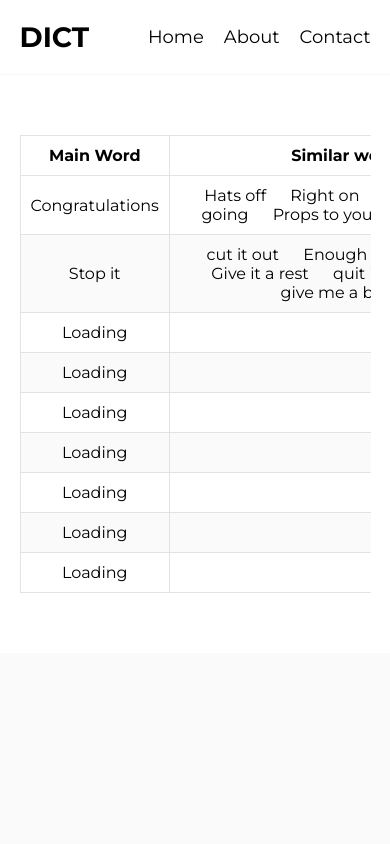
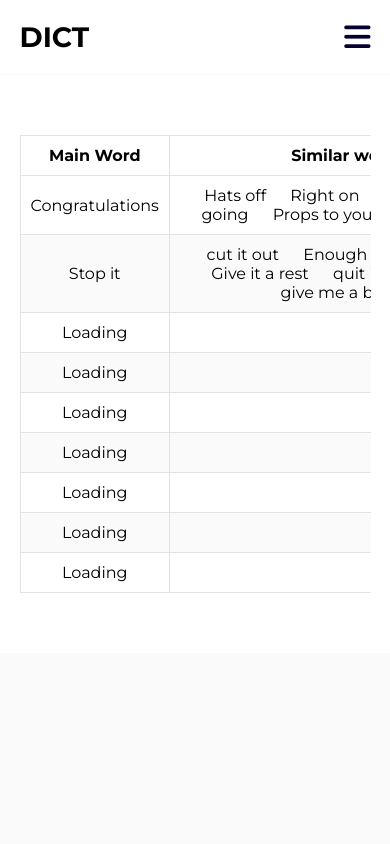
Before and after one commit to alamin015/dictionary, a plain HTML site: page index.html in a window 390 px wide. Shown: the top 844 px of the page. Drawn offline with Linux system fonts and the light colour scheme.

Commit message:
bar icon add

```diff
--- a/index.html
+++ b/index.html
@@ -7,6 +7,8 @@
     <title>Dictionary</title>
     <!-- google font  -->
     <link href="https://fonts.googleapis.com/css2?family=Montserrat:wght@400;500;600;700&display=swap" rel="stylesheet">
+    <!-- Font awesome link  -->
+    <link rel="stylesheet" href="https://cdnjs.cloudflare.com/ajax/libs/font-awesome/6.2.0/css/all.min.css">
 
     <!-- Main css  -->
     <link rel="stylesheet" href="./style.css">
@@ -24,6 +26,10 @@
                     <li><a href="#">About</a></li>
                     <li><a href="#">Contact</a></li>
                 </ul>
+            </div>
+            <!-- for mobile  -->
+            <div class="bar_icon">
+                <i id="bar" class="fa-solid fa-bars"></i>
             </div>
         </nav>
     </header>
--- a/main.js
+++ b/main.js
@@ -1,4 +1,5 @@
 const header = document.querySelector("header");
+const bar = document.getElementById("bar");
 
 window.addEventListener("scroll",() => {
     const scroll_width = window.scrollY;
@@ -7,4 +8,4 @@ window.addEventListener("scroll",() => {
     }else{
         header.classList.remove("active");
     }
-})
+});
--- a/style.css
+++ b/style.css
@@ -28,6 +28,9 @@ a{
 }
 li{
     list-style-type: none;
+}
+.bar_icon{
+    display: none;
 }
 /* common css End here  */
 
@@ -74,6 +77,22 @@ nav .menu ul li a{
 header.active nav .menu ul li a{
     color: var(--color_white);
 }
+
+
+/* MOBILE SCREEN CSS  */
+.bar_icon .fa-solid{
+    font-size: 30px;
+    color: var(--sticky_background);
+    cursor: pointer;
+}
+header.active .bar_icon .fa-solid{
+    font-size: 30px;
+    color: var(--color_white);
+    cursor: pointer;
+}
+
+
+
 /* Header css End here  */
 
 /* Home content css start here  */
@@ -155,8 +174,11 @@ td span{
 
 
 /* Responsive css here  */
-/* @media (max-width : 480px) {
+@media (max-width : 480px) {
     header .menu{
         display: none;
     }
-} */
+    header .bar_icon{
+        display: block;
+    }
+}
```
